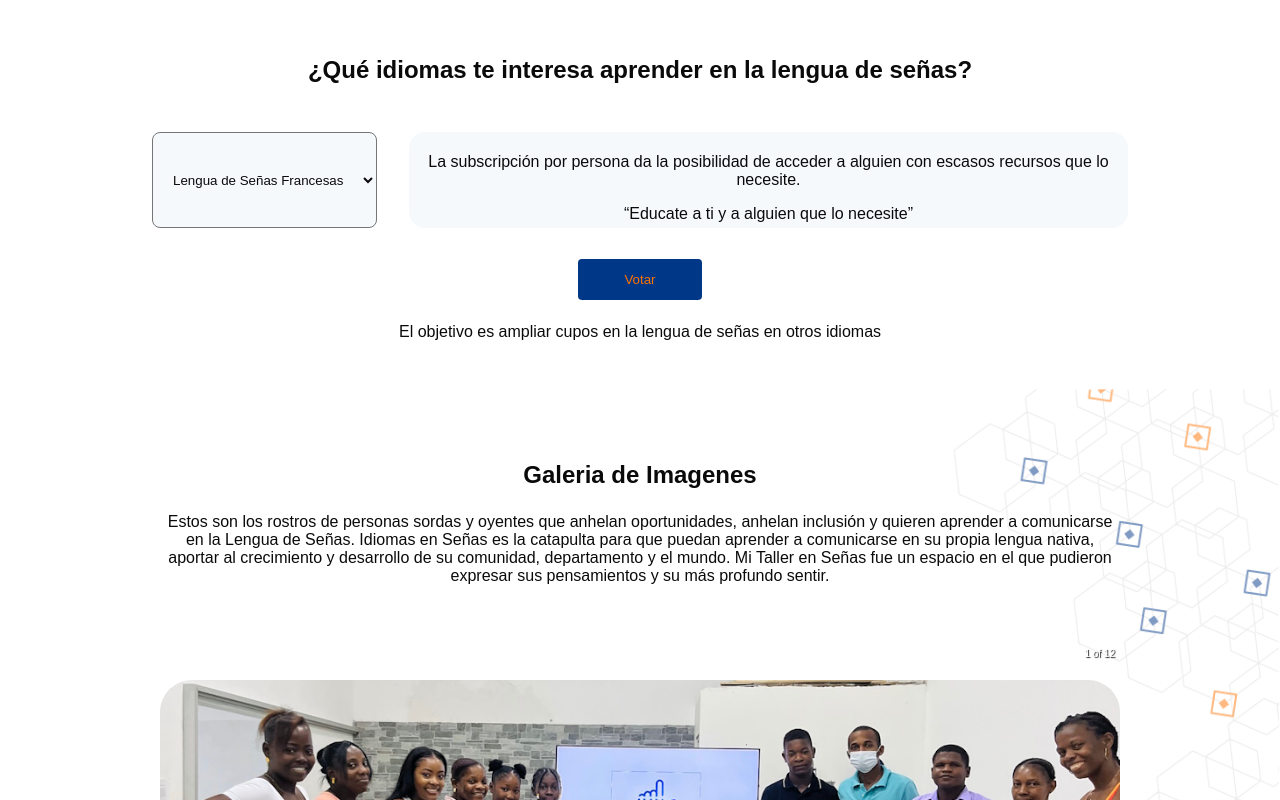
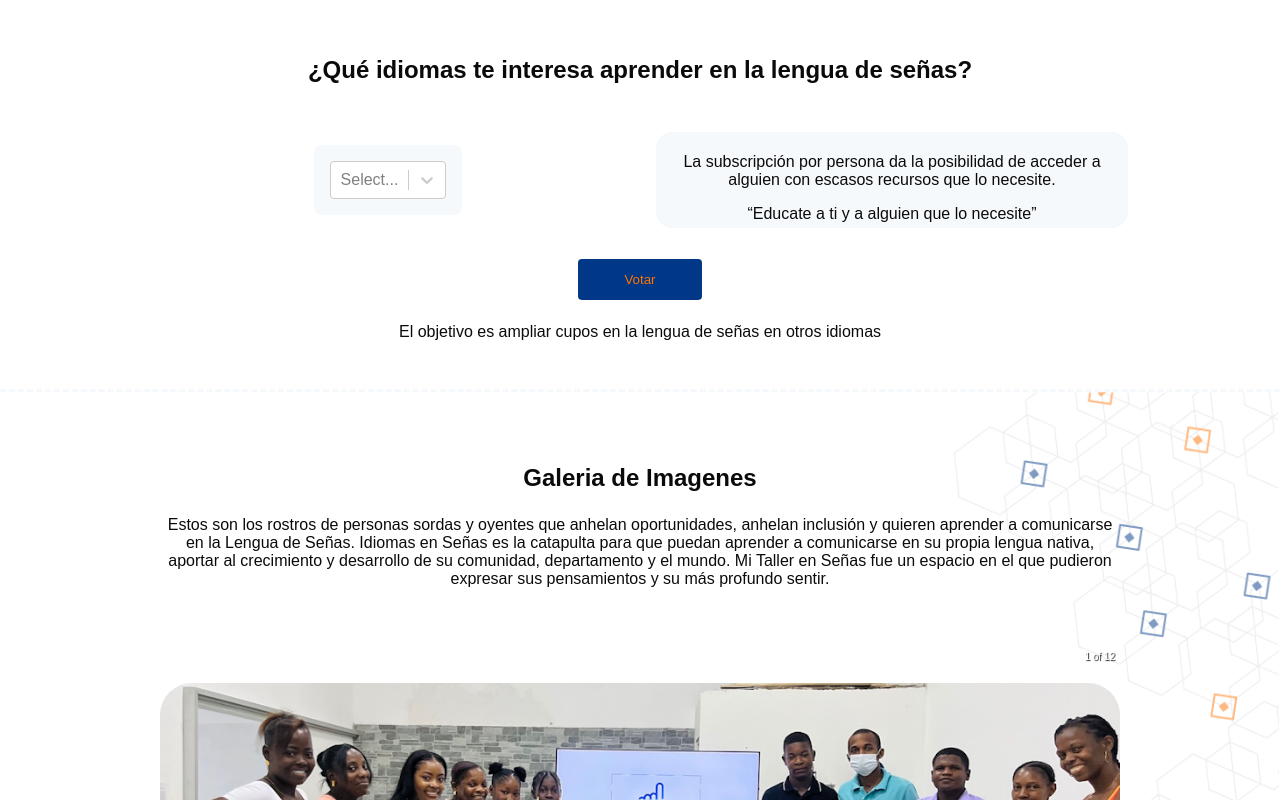
Before and after one commit to lcchaverra/Idiomas_en_senas, a React (Vite) app: page / in a window 1280 px wide. Shown: the part 2750-3550 px from the top of the page. Built offline with nearby package versions, Linux system fonts and the light colour scheme.

Commit message:
update interest

```diff
--- a/index.html
+++ b/index.html
@@ -3,12 +3,7 @@
   <head>
     <meta charset="UTF-8" />
     <link rel="icon" href="./src/assets/Recurso 1.svg" />
-    <link rel='stylesheet' type='text/css' media='screen' href='fontawesome-free/css/all.min.css'>
     <meta name="viewport" content="width=device-width, initial-scale=1.0" />
-    <!-- Conexion con Email JS -->
-    <!-- <script type="text/javascript" src="https://cdn.jsdelivr.net/npm/emailjs-com@2/dist/email.min.js"></script> -->
-    <!-- SweetAlert -->
-    <!-- <script src="https://cdn.jsdelivr.net/npm/sweetalert2@11"></script> -->
     <title>Idiomas en Señas</title>
   </head>
   <body>
--- a/package.json
+++ b/package.json
@@ -14,10 +14,12 @@
     "react": "^18.2.0",
     "react-chartjs-2": "^5.2.0",
     "react-dom": "^18.2.0",
+    "react-hot-toast": "^2.4.1",
     "react-icons": "^4.10.1",
     "react-redux": "^8.0.5",
     "react-responsive-carousel": "^3.2.23",
     "react-router-dom": "^6.14.1",
+    "react-select": "^5.7.4",
     "redux": "^4.2.1",
     "sass": "^1.63.6",
     "sweetalert2": "^11.7.16",
--- a/src/components/Interests.tsx
+++ b/src/components/Interests.tsx
@@ -1,53 +1,90 @@
-import React, { useState, useRef, useEffect } from "react";
-import MexicoFlag from '../assets/icons/flag.png';
-import ArgentinaFlag from '../assets/icons/argentina.png';
-import FranceFlag from '../assets/icons/france.png';
+import React, { useState, useEffect } from "react";
+import Select from "react-select";
+import MexicoFlag from "../assets/icons/flag.png";
+import ArgentinaFlag from "../assets/icons/argentina.png";
+import FranceFlag from "../assets/icons/france.png";
+import toast, { Toaster } from "react-hot-toast";
 
 interface Option {
-  id: number;
-  label: string;
   value: string;
-  flag: string;
+  label: React.ReactNode;
 }
 
 const options: Option[] = [
-  { id:1 ,label: "Lengua de Señas Francesas", value: "Lengua de Señas Francesas", flag: FranceFlag  },
-  { id:2 ,label: "Lengua de Señas Mexicana", value: "Lengua de Señas Mexicana", flag: MexicoFlag },
-  { id:3 ,label: "Lengua de Señas Argentina", value: "Lengua de Señas Argentina" , flag: ArgentinaFlag },
+  {
+    value: "Lengua de Señas Francesas",
+    label: (
+      <div style={{ display: "flex", alignItems: "center", justifyContent: "center" }}>
+        <img src={FranceFlag} alt="France Flag" style={{ width: "1.3rem",marginRight: "8px" }} />
+        Lengua de Señas Francesas
+      </div>
+    ),
+  },
+  {
+    value: "Lengua de Señas Mexicana",
+    label: (
+      <div style={{ display: "flex", alignItems: "center", justifyContent: "center" }}>
+        <img src={MexicoFlag} alt="Mexico Flag" style={{ width: "1.3rem",marginRight: "8px" }} />
+        Lengua de Señas Mexicana
+      </div>
+    ),
+  },
+  {
+    value: "Lengua de Señas Argentina",
+    label: (
+      <div style={{ display: "flex", alignItems: "center", justifyContent: "center" }}>
+        <img src={ArgentinaFlag} alt="Argentina Flag" style={{ width: "1.3rem",marginRight: "8px" }} />
+        Lengua de Señas Argentina
+      </div>
+    ),
+  },
 ];
 
 const Interests: React.FC = () => {
+  const [selectedOption, setSelectedOption] = useState<Option | null>(null);
 
-  const selectedOptionRef = useRef(null)
+  useEffect(() => {
+    const storedValue = localStorage.getItem("selectedOption");
+    if (storedValue) {
+      setSelectedOption(options.find(option => option.value === storedValue) || null);
+    }
+  }, []);
 
-  const voteHandle: any = () => {
-    console.log("su voto", selectedOptionRef.current)
-  }
+  const voteHandle = () => {
+    if (selectedOption) {
+      localStorage.setItem("selectedOption", selectedOption.value);
+      console.log("Voto registrado:", selectedOption.value);
+      toast.success("Voto Realizado");
+    }
+  };
 
   return (
     <>
+      <div>
+        <Toaster />
+      </div>
       <div className="interest-container">
         <h3>¿Qué idiomas te interesa aprender en la lengua de señas?</h3>
         <div className="interest-grid-container">
-          <select className="interest-select" ref={selectedOptionRef}>
-            {
-              options.map(option => (
-                <option key={option.id} className="interest-item" value={option.value}>{option.label}
-                  {/* <img src={option.flag} alt="Bandera de la opcion a escoger" /> */}
-                </option>
-                ))
-            }
-          </select>
-        <div className="interest-note">
-            <p>La subscripción por persona da la posibilidad de acceder a alguien con escasos recursos que lo necesite.</p>
-            <q>
-              Educate a ti y a alguien que lo necesite
-            </q>
+          <Select
+            className="interest-select"
+            value={selectedOption}
+            onChange={setSelectedOption}
+            options={options}
+          />
+          <div className="interest-note">
+            <p>
+              La subscripción por persona da la posibilidad de acceder a alguien
+              con escasos recursos que lo necesite.
+            </p>
+            <q>Educate a ti y a alguien que lo necesite</q>
+          </div>
         </div>
+        <button className="btn" onClick={voteHandle}>
+          Votar
+        </button>
+        <p>El objetivo es ampliar cupos en la lengua de señas en otros idiomas</p>
       </div>
-          <button className="btn" onClick={voteHandle}>Votar</button>
-          <p>El objetivo es ampliar cupos en la lengua de señas en otros idiomas</p>
-        </div>
     </>
   );
 };
--- a/src/styles/css/styles.css
+++ b/src/styles/css/styles.css
@@ -569,6 +569,7 @@ h3 {
   color: var(--letter-color);
   text-align: center;
   padding: 2rem;
+  border-bottom: 3px dashed var(--bg-color2);
 }
 @media screen and (min-width: 960px) {
   .interest-container {
@@ -578,13 +579,14 @@ h3 {
 
 .interest-grid-container {
   padding: 1.5rem;
-  display: flex;
   gap: 2rem;
-  flex-direction: column;
+  display: grid;
+  place-items: center;
+  grid-template-columns: repeat(1, 1fr);
 }
 @media screen and (min-width: 960px) {
   .interest-grid-container {
-    flex-direction: row;
+    grid-template-columns: repeat(2, 1fr);
   }
 }
 
--- a/src/styles/scss/components/_interests.scss
+++ b/src/styles/scss/components/_interests.scss
@@ -2,6 +2,7 @@
   color: var(--letter-color);
   text-align: center;
   padding: 2rem;
+  border-bottom: 3px dashed var(--bg-color2);
   @include rwd(l) {
     padding: 2rem 8rem;
   }
@@ -9,33 +10,32 @@
 
 .interest-grid-container {
   padding: 1.5rem;
-    display: flex;
   gap: 2rem;
-    flex-direction: column;
-    @include rwd(l){
-        flex-direction: row;
+  display: grid;
+  place-items: center;
+  grid-template-columns: repeat(1, 1fr);
+  @include rwd(l) {
+    grid-template-columns: repeat(2, 1fr);
   }
 }
 
 .interest-select {
   padding: 1rem;
-    border-radius: .5rem;
+  border-radius: 0.5rem;
   background-color: var(--bg-color2);
   color: var(--letter-color);
 }
 
 .interest-item {
-    // background-color: aqua;
   padding: 1rem;
-
 }
 
 .interest-note {
   background-color: var(--bg-color2);
-    padding: .3rem;
+  padding: 0.3rem;
   border-radius: 1rem;
-    transition: transform .3s;
+  transition: transform 0.3s;
   &:hover {
-        transform: translateX(.3rem);
+    transform: translateX(0.3rem);
   }
 }
```
Also changed, not shown: 2 other files (tests, documents, lock files or other folders). Lines whose indentation alone changed are shown as unchanged.
